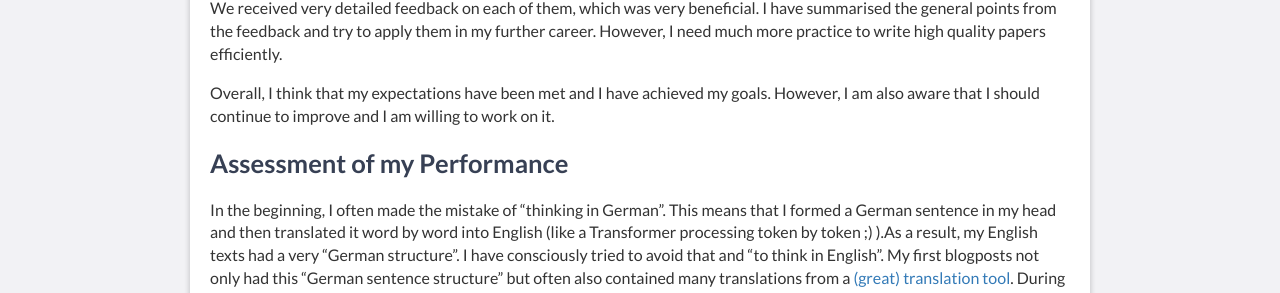
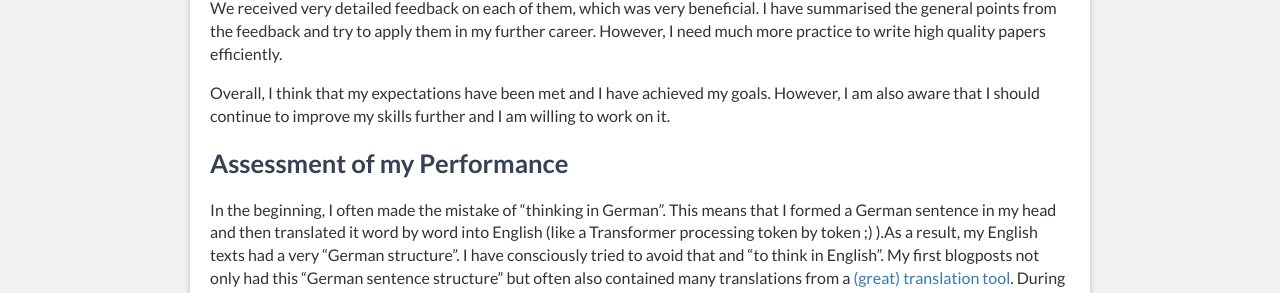
Before and after one commit to sagerpascal/sagerpascal.github.io, a Jekyll site: the page built from _posts/2021-06-04-EVA-Part5.md, in a window 1280 px wide and 900 px high, scrolled down 1436 px. Shown: the part 177-470 px from the top of the window. Built offline with Jekyll 4.4.1, drawn with Linux system fonts in a browser that asks for light colours; comment, search, counter and statistics services are not loaded.

Commit message:
Update Blogpost

```diff
--- a/_posts/2021-06-04-EVA-Part5.md
+++ b/_posts/2021-06-04-EVA-Part5.md
@@ -47,7 +47,7 @@ Anyway, I learned these basics in the seminar and was able to apply them while w
 My third goal concerns the writing of papers. The AI seminar contains two major writing assignments besides the blogposts. We received very detailed feedback on each of them, which was very beneficial.
 I have summarised the general points from the feedback and try to apply them in my further career. However, I need much more practice to write high quality papers efficiently.
 
-Overall, I think that my expectations have been met and I have achieved my goals. However, I am also aware that I should continue to improve and I am willing to work on it.
+Overall, I think that my expectations have been met and I have achieved my goals. However, I am also aware that I should continue to improve my skills further and I am willing to work on it.
 
 # Assessment of my Performance
 In the beginning, I often made the mistake of "thinking in German". This means that I formed a German sentence in my head and then translated it word by word into English (like a Transformer processing token by token ;) ).As a result, my English texts had a very "German structure". I have consciously tried to avoid that and "to think in English”. My first blogposts not only had this "German sentence structure" but often also contained many translations from a [(great) translation tool](https://www.deepl.com/translator). During the seminar I started to write the blogposts with my own words and without translating them from German to English. I don't know if the quality of my posts is better now - in any case, I can now write much faster and feel much more comfortable. I think this was a good decision from which I can benefit in the long term.
```
